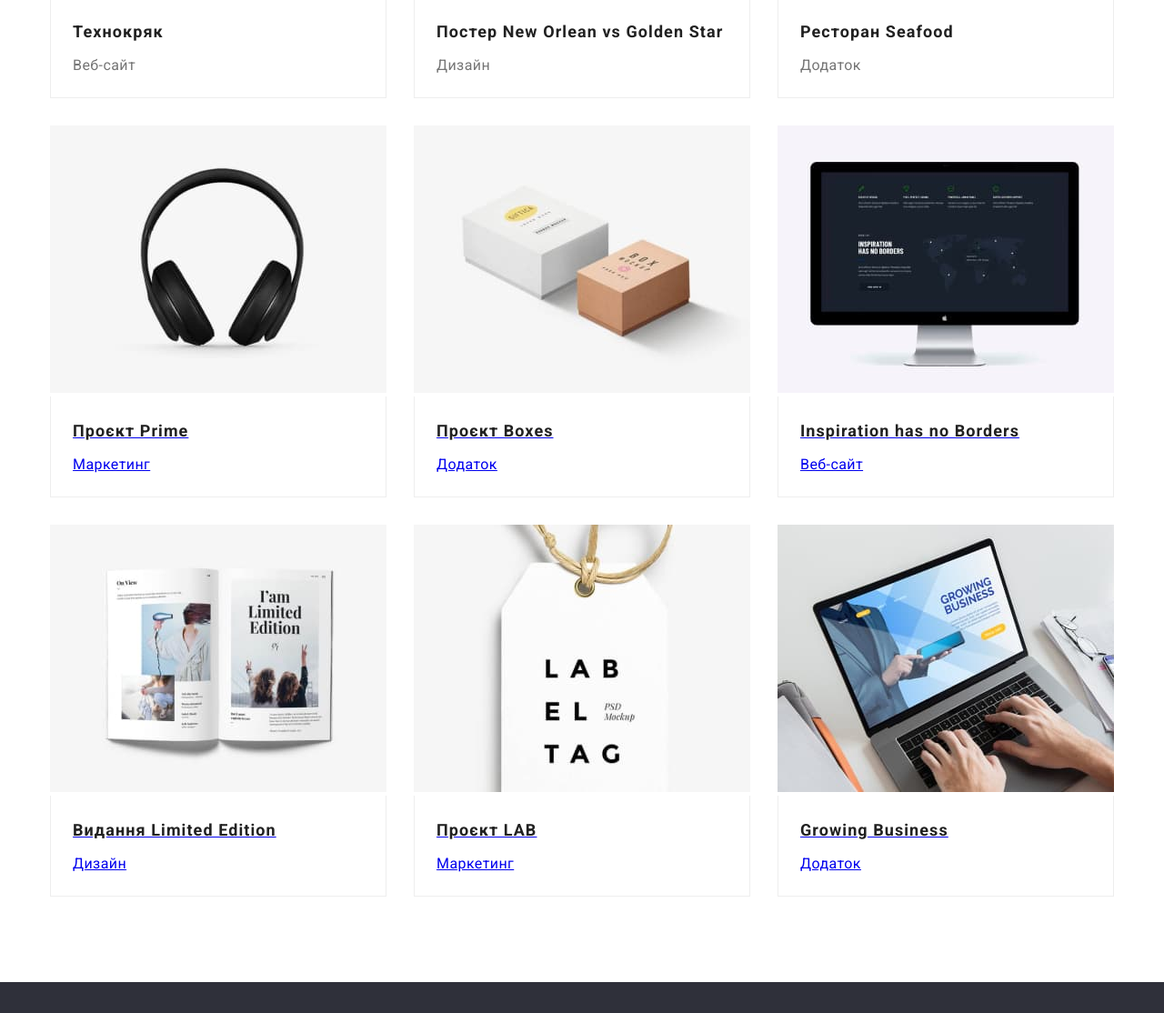
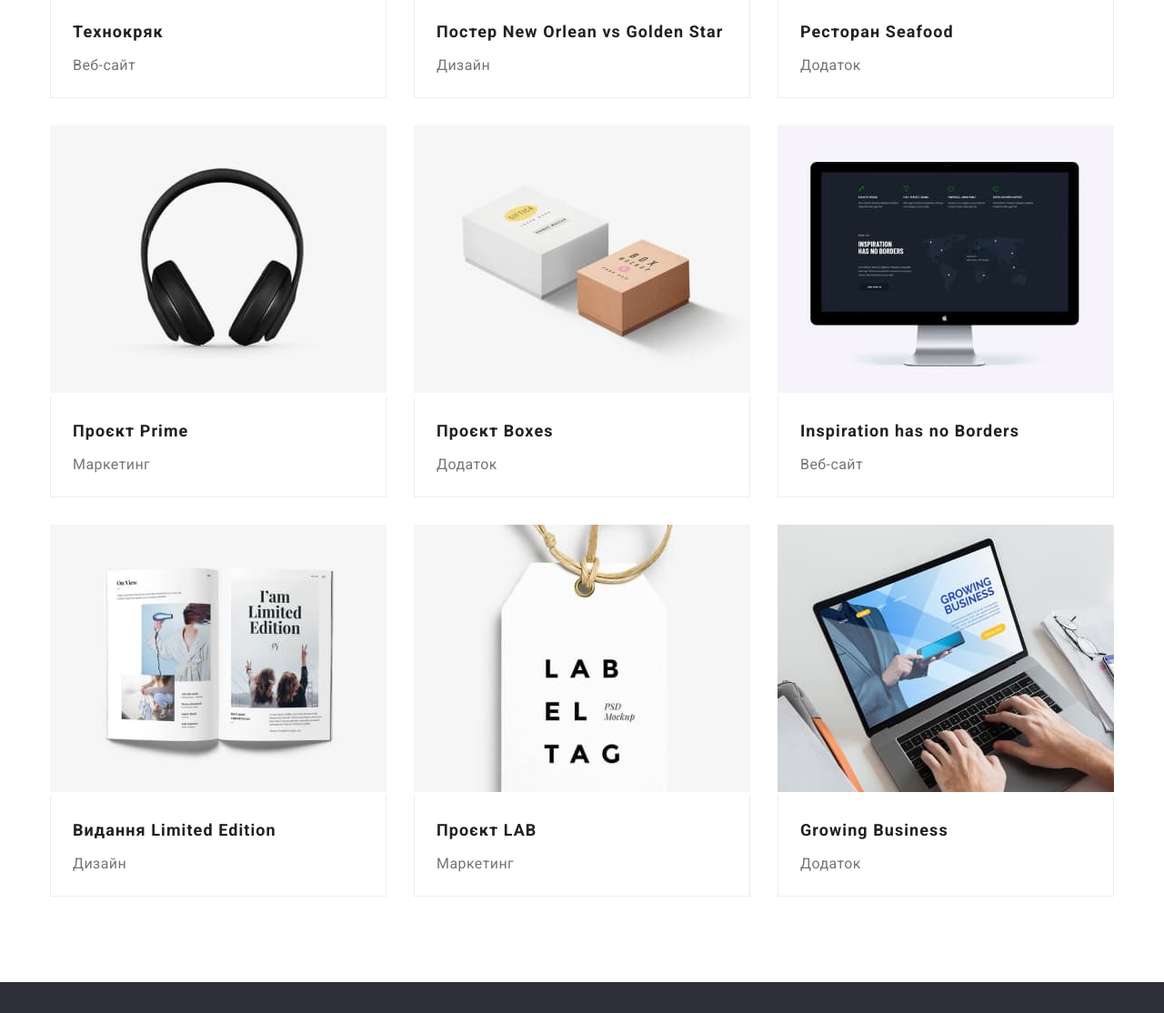
Before and after one commit to elencheya/goit-markup-hw-05, a plain HTML site: page portfolio.html in a window 1280 px wide. Shown: the part 563-1677 px from the top of the page at 91% size. Drawn offline with nearby package versions, Linux system fonts and the light colour scheme.

Commit message:
Portfolio -links

```diff
--- a/css/styles.css
+++ b/css/styles.css
@@ -807,6 +807,8 @@ ul{
 }
 
 .portfolio-mooving-link{
+    text-decoration: none;
+
     transition: transform var(--cubic-mooving-speed-color);
 }
 
@@ -882,4 +884,5 @@ ul{
 .portfolio-projet-desc{
     font-size: 16px;
     line-height: 1.88;
+    color: var(--main-text-color);
 }
```
Also changed, not shown: portfolio.html (+8 -7 lines).
